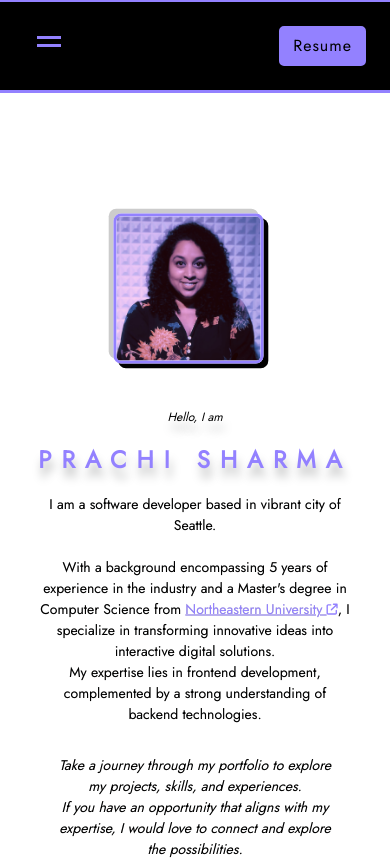
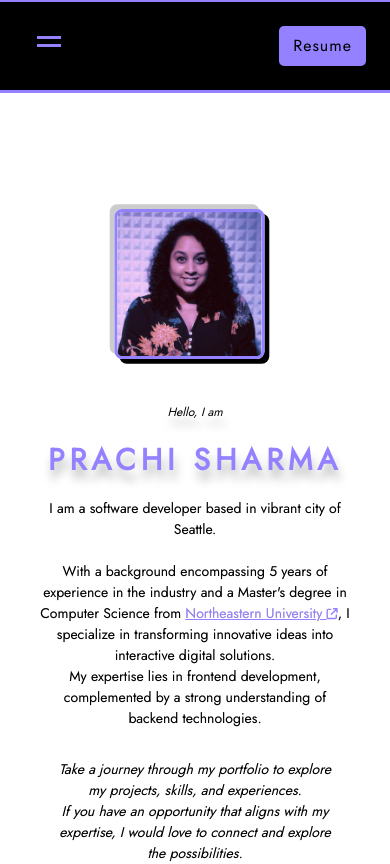
Before and after one commit to PrachiSharmaCode/PrachiSharma, a React (Create React App) app: page / in a window 390 px wide. Shown: the top 864 px of the page. Built offline with nearby package versions, Linux system fonts and the light colour scheme.

Commit message:
Name update

```diff
--- a/src/components/AboutMe/aboutme.css
+++ b/src/components/AboutMe/aboutme.css
@@ -390,6 +390,7 @@
   .lead {
     font-size: 14px;
     text-shadow: 0px 0px 0px rgb(187, 188, 188);
+    font-weight: 300;
   }
 
   .welcome {
@@ -399,11 +400,12 @@
   .opportunity-div {
     font-size: 14px;
     text-shadow: 0px 0px 0px rgb(187, 188, 188);
+    font-weight: 300;
   }
 
   .head-name {
-    font-size: 20px;
-    letter-spacing: 10px;
+    font-size: 30px;
+    letter-spacing: 5px;
     margin-top: 1px;
     text-align: center;
     align-items: center;
@@ -445,8 +447,8 @@
   }
 
   .head-name {
-    font-size: 24px;
-    letter-spacing: 10px;
+    font-size: 30px;
+    letter-spacing: 5px;
     margin-top: 1px;
     text-align: center;
     align-items: center;
@@ -496,8 +498,8 @@
   }
 
   .head-name {
-    font-size: 20px;
-    letter-spacing: 10px;
+    font-size: 30px;
+    letter-spacing: 5px;
     margin-top: 1px;
     text-align: center;
     align-items: center;
--- a/src/index.css
+++ b/src/index.css
@@ -115,9 +115,9 @@ body {
   }
 }
 
-@media (prefers-color-scheme: dark) {
+/* @media (prefers-color-scheme: dark) {
   body {
     background-color: white !important;
     color: black !important;
   }
-}
+} */
```
Also changed, not shown: 3 other files (tests, documents, lock files or other folders).
